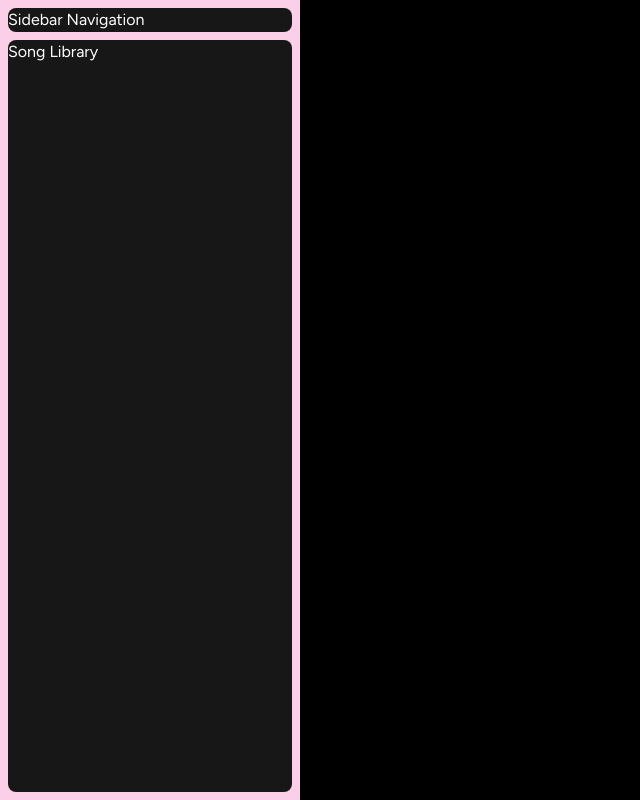
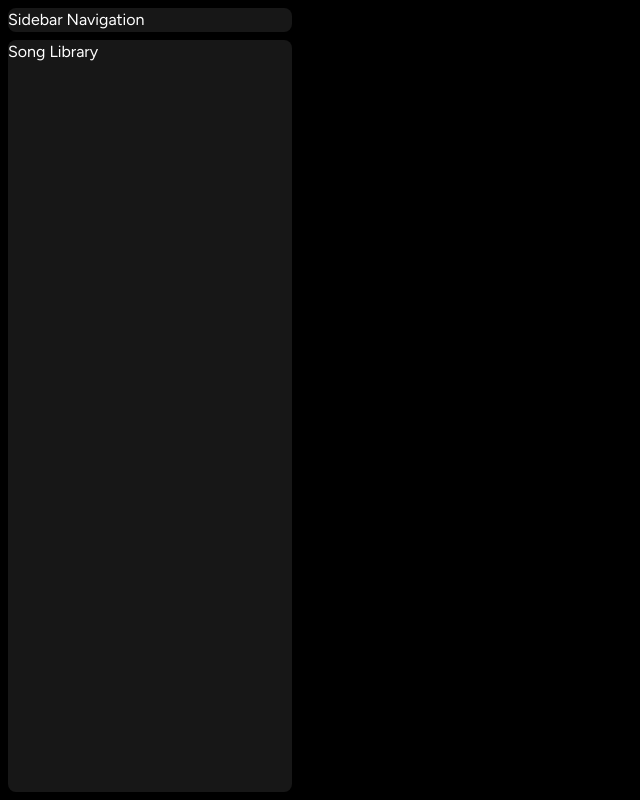
Before and after one commit to RianAndrade/spotify-clone, a Next.js app: page / in a window 1280 px wide. Shown: the whole page, without its empty margins (0-640 px from the left). Built offline with nearby package versions, Linux system fonts and the light colour scheme.

Commit message:
correção de paleta de cores na sidebar

```diff
--- a/components/Sidebar.tsx
+++ b/components/Sidebar.tsx
@@ -35,7 +35,7 @@ const Sidebar: React.FC<SidebarProps> = ({ children }) => {
                    md:flex
                    flex-col
                    gap-y-2
-                   bg-pink-200
+                   bg-black
                    h-fullS
                    w-[300px]
                    p-2"
```
